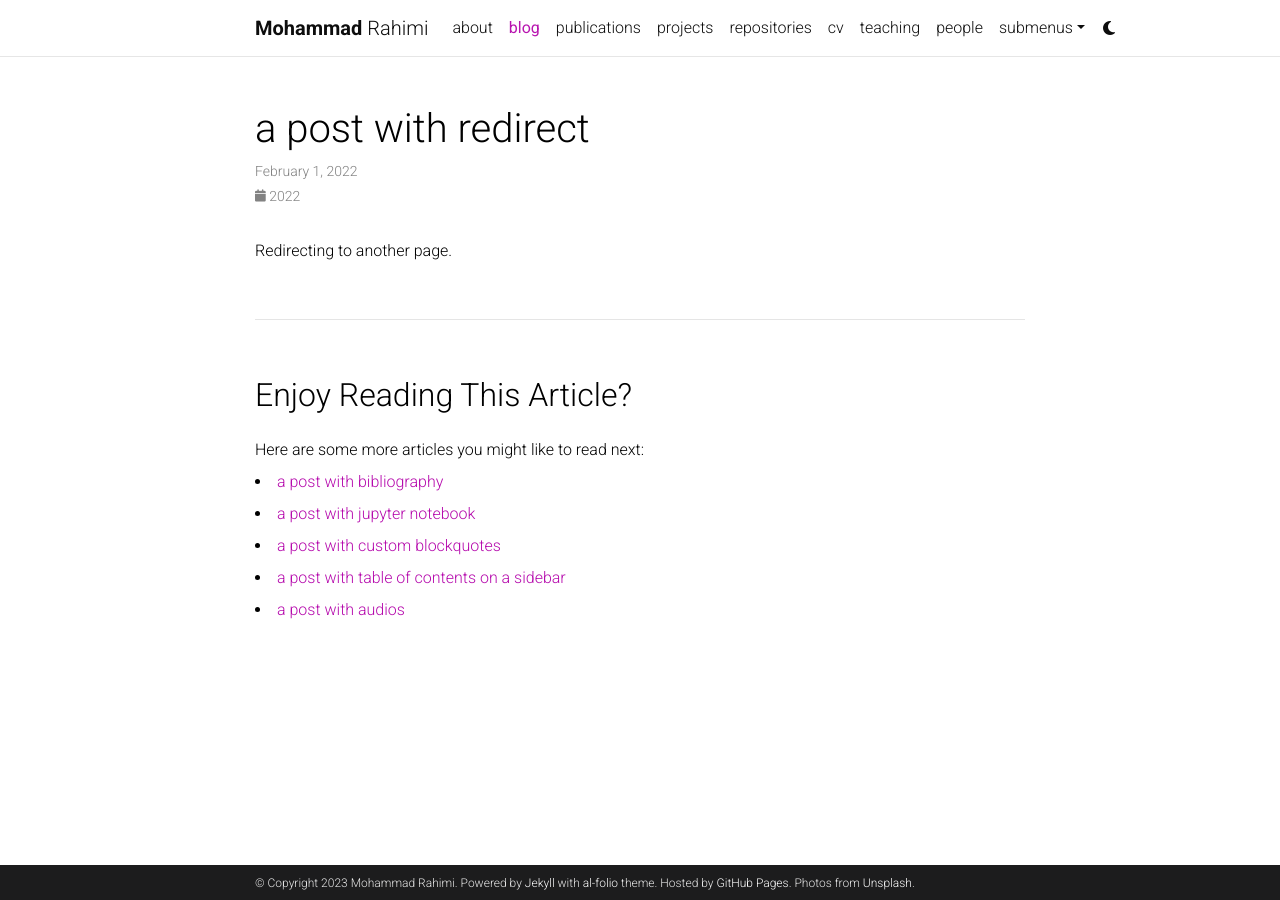
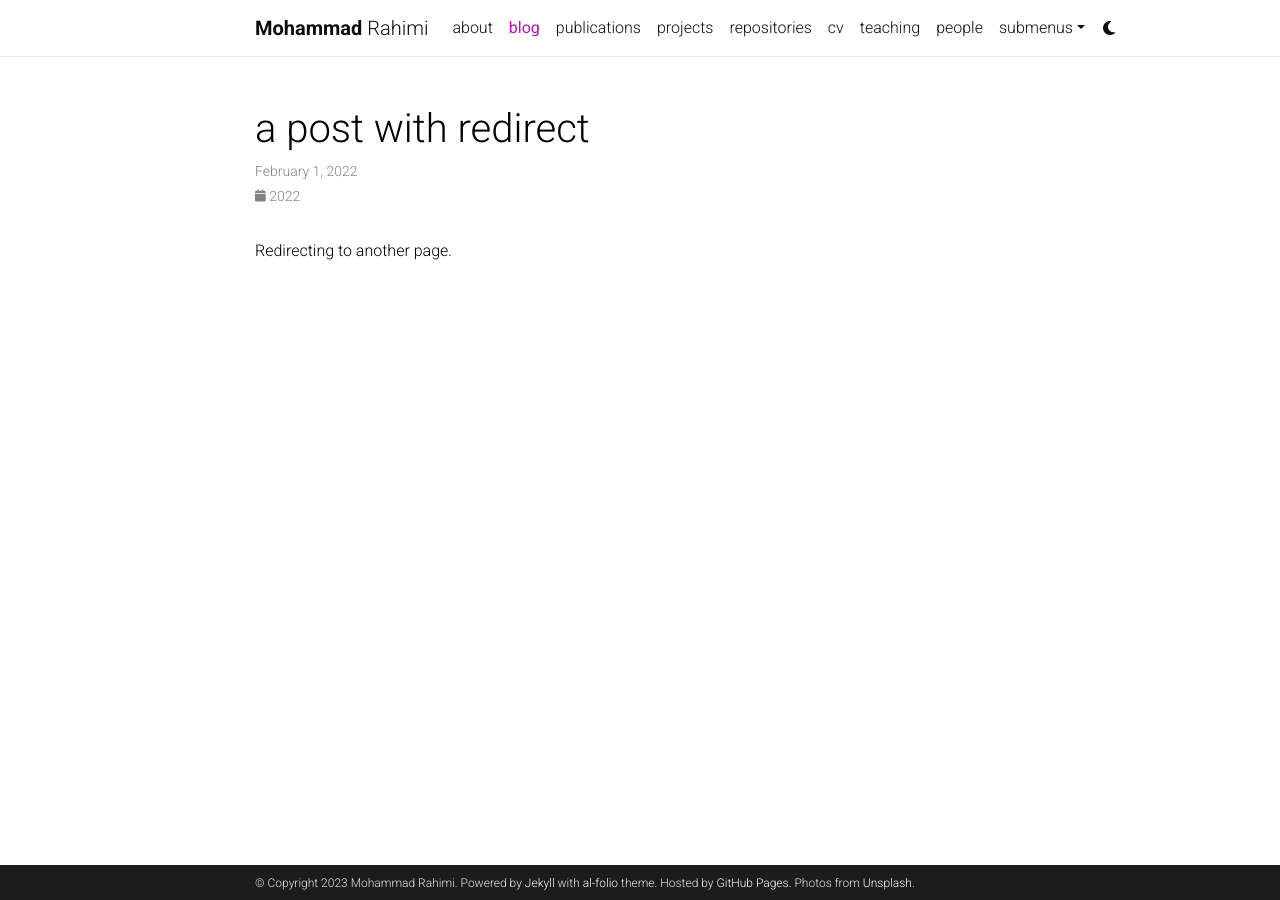
Before and after one commit to mrahimi7755/mrahimi7755.github.io, a Jekyll site: the page built from _posts/2022-02-01-redirect.md, in a window 1280 px wide. Built offline with Jekyll 4.4.1, drawn with Linux system fonts in a browser that asks for light colours; comment, search, counter and statistics services are not loaded; a style sheet for code colours, icons or effects is not loaded; some of the changed lines change nothing that is shown.

Commit message:
contact info

```diff
--- a/_config.yml
+++ b/_config.yml
@@ -6,7 +6,7 @@
 first_name: Mohammad
 middle_name:
 last_name: Rahimi
-email: you@example.com
+email: mmddrahimi@gmail.com
 description: > # the ">" symbol means to ignore newlines until "footer_text:"
   A simple, whitespace theme for academics. Based on [*folio](https://github.com/bogoli/-folio) design.
 footer_text: >
@@ -67,12 +67,12 @@
 # Social integration
 # -----------------------------------------------------------------------------
 
-github_username: # your GitHub user name
+github_username: mrahimi7755# your GitHub user name
 gitlab_username: # your GitLab user name
-twitter_username: # your Twitter handle
+twitter_username: mrahimi7755# your Twitter handle
 mastodon_username: # your mastodon instance+username in the format instance.tld/@username
-linkedin_username: # your LinkedIn user name
-telegram_username: # your Telegram user name
+linkedin_username: mrahimi7755# your LinkedIn user name
+telegram_username: mrahimi7755# your Telegram user name
 scholar_userid: # your Google Scholar ID
 semanticscholar_id: # your Semantic Scholar ID
 whatsapp_number: # your WhatsApp number (full phone number in international format. Omit any zeroes, brackets, or dashes when adding the phone number in international format.)
@@ -93,10 +93,10 @@
 stackoverflow_id: # your stackoverflow id
 kaggle_id: # your kaggle id
 lastfm_id: # your lastfm id
-spotify_id: # your spotify id
+spotify_id: mrahimi7755# your spotify id
 pinterest_id: # your pinterest id
 unsplash_id: # your unsplash id
-instagram_id: # your instagram id
+instagram_id: m_rahimi7755# your instagram id
 facebook_id: # your facebook id
 youtube_id: # your youtube channel id (youtube.com/@<youtube_id>)
 discord_id: # your discord id (18-digit unique numerical identifier)
@@ -104,7 +104,7 @@
 wechat_qr: # filename of your wechat qr-code saved as an image (e.g., wechat-qr.png if saved to assets/img/wechat-qr.png)
 
 contact_note: >
-  You can even add a little note about which of these is the best way to reach you.
+  Email is the best way to reach me.
 
 # -----------------------------------------------------------------------------
 # Analytics and search engine verification
@@ -130,7 +130,7 @@
   enabled: true
 
 related_blog_posts:
-  enabled: true
+  enabled: false
   max_related: 5
 
 # Giscus comments (RECOMMENDED)
@@ -173,12 +173,12 @@
     permalink: /projects/:path/
 
 announcements:
-  enabled: true
+  enabled: false
   scrollable: true # adds a vertical scroll bar if there are more than 3 news items
   limit: 5 # leave blank to include all the news in the `_news` folder
 
 latest_posts:
-  enabled: true
+  enabled: false
   scrollable: true # adds a vertical scroll bar if there are more than 3 new posts items
   limit: 3 # leave blank to include all the blog posts
 
```
